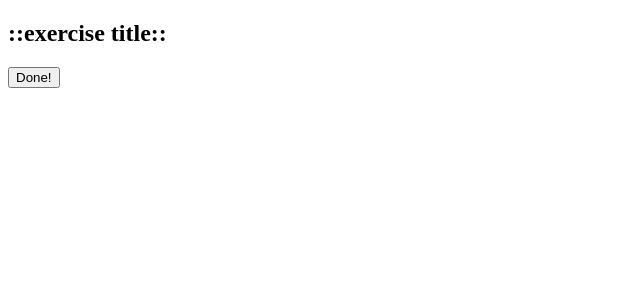
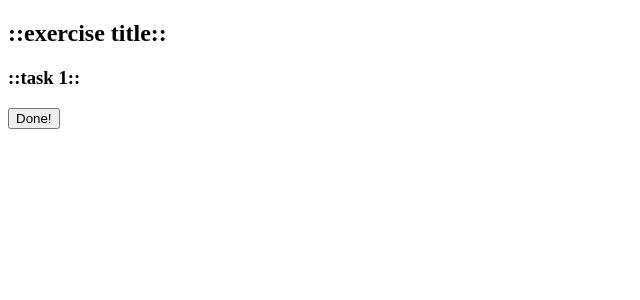
Before and after one commit to irlandsvenskar/kata-game, a React (Create React App) app: page / in a window 1280 px wide. Both pictures are taken after a click on the button "Start!". Shown: the top 300 px of the page, without its empty margins (0-640 px from the left). Built offline with nearby package versions, Linux system fonts and the light colour scheme.

Commit message:
Show task title during the task

```diff
--- a/src/components/ExercisePage.jsx
+++ b/src/components/ExercisePage.jsx
@@ -32,9 +32,11 @@ export default class ExercisePage extends React.Component {
                 </div>
             );
         } else if (this.state.currentTask < this.exercise.tasks.length) {
+            const taskTitle = this.exercise.tasks[this.state.currentTask];
             return (
                 <div>
                     <h2>{this.exercise.title}</h2>
+                    <h3>{taskTitle}</h3>
                     <button className='done' onClick={this.taskDone}>Done!</button>
                 </div>
             );
```
Also changed, not shown: 1 other file (tests, documents, lock files or other folders).
